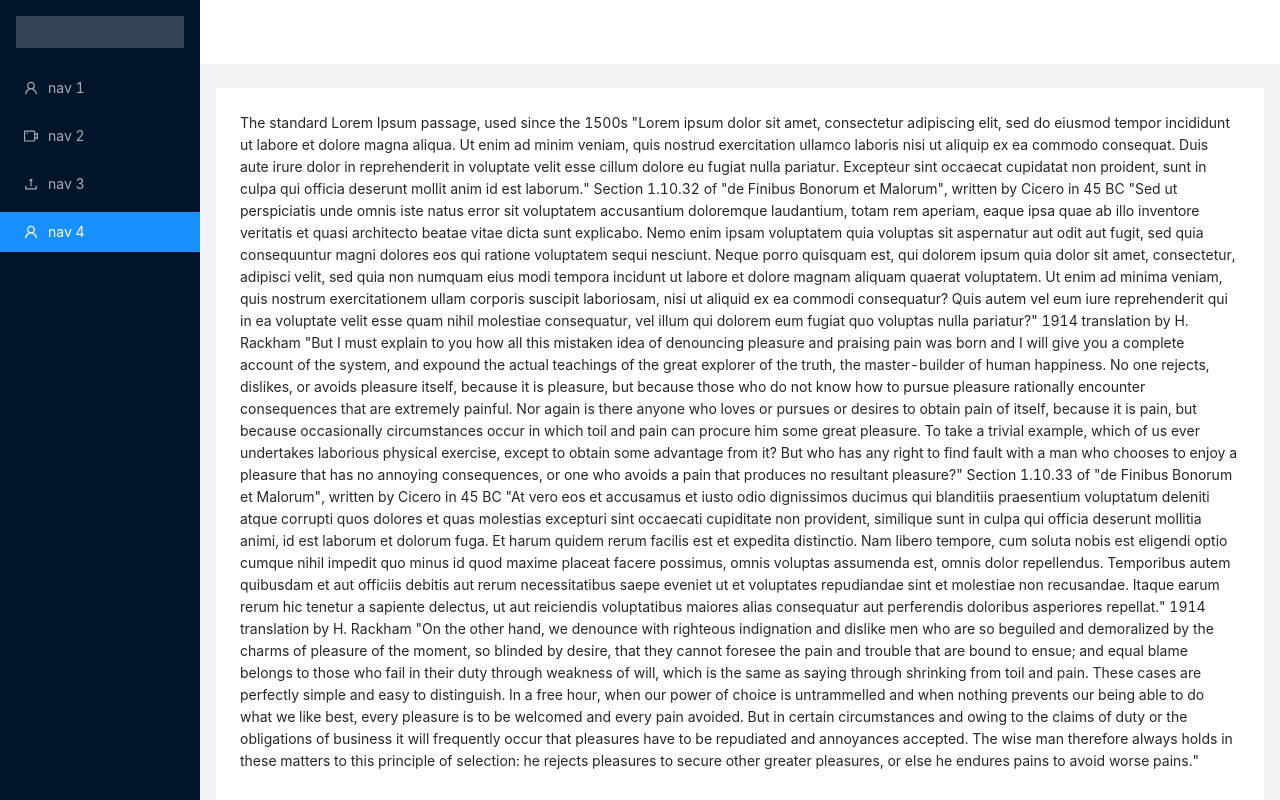
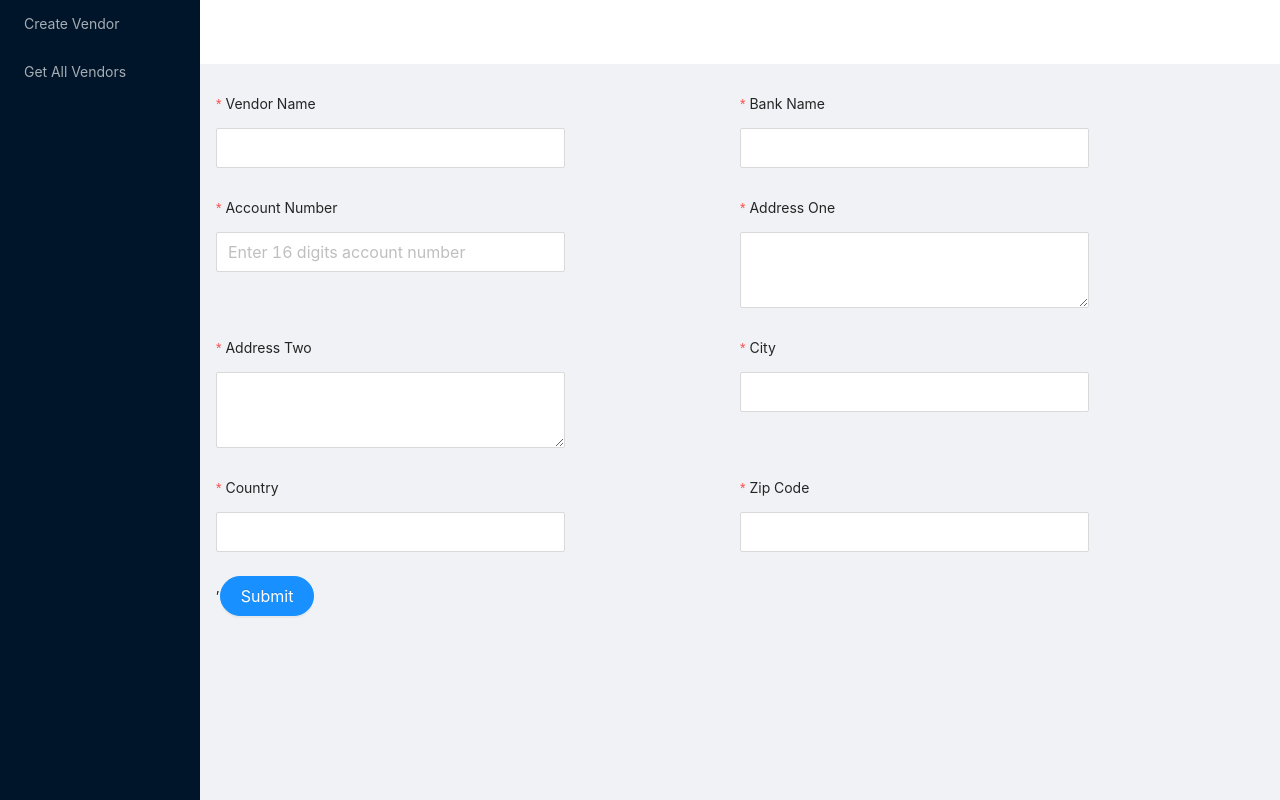
Before and after one commit to AnandPawanipagar/crud-vendor, a React (Create React App) app in the folder frontend/: page / in a window 1280 px wide. Shown: the top 800 px of the page. Built offline with nearby package versions, Linux system fonts and the light colour scheme.

Commit message:
feat: Create vendor form done

```diff
--- a/frontend/src/App.js
+++ b/frontend/src/App.js
@@ -1,10 +1,15 @@
-import './App.css';
-import { UploadOutlined, UserOutlined, VideoCameraOutlined } from '@ant-design/icons';
-import { Layout, Menu } from 'antd';
-import React from 'react';
-const { Header, Content, Footer, Sider } = Layout;
+import "./App.css";
+
+import { Layout, Menu } from "antd";
+import React from "react";
+import CreateVendorForm from "./components/CreateVendorForm";
+
+
+const { Header, Content, Sider } = Layout;
 const App = () => (
-  <Layout>
+  <Layout   style={{
+    height:"150vh"
+  }}>
     <Sider
       breakpoint="lg"
       collapsedWidth="0"
@@ -15,18 +20,12 @@ const App = () => (
         console.log(collapsed, type);
       }}
     >
-      <div className="logo" />
       <Menu
         theme="dark"
         mode="inline"
-        defaultSelectedKeys={['4']}
-        items={[UserOutlined, VideoCameraOutlined, UploadOutlined, UserOutlined].map(
-          (icon, index) => ({
-            key: String(index + 1),
-            icon: React.createElement(icon),
-            label: `nav ${index + 1}`,
-          }),
-        )}
+        items={["Create Vendor", "Get All Vendors"].map((val) => ({
+          label: `${val}`,
+        }))}
       />
     </Sider>
     <Layout>
@@ -38,39 +37,11 @@ const App = () => (
       />
       <Content
         style={{
-          margin: '24px 16px 0',
+          margin: "24px 16px 0",
         }}
       >
-        <div
-          className="site-layout-background"
-          style={{
-            padding: 24,
-            minHeight: 360,
-          }}
-        >
-          <p>The standard Lorem Ipsum passage, used since the 1500s
-"Lorem ipsum dolor sit amet, consectetur adipiscing elit, sed do eiusmod tempor incididunt ut labore et dolore magna aliqua. Ut enim ad minim veniam, quis nostrud exercitation ullamco laboris nisi ut aliquip ex ea commodo consequat. Duis aute irure dolor in reprehenderit in voluptate velit esse cillum dolore eu fugiat nulla pariatur. Excepteur sint occaecat cupidatat non proident, sunt in culpa qui officia deserunt mollit anim id est laborum."
-
-Section 1.10.32 of "de Finibus Bonorum et Malorum", written by Cicero in 45 BC
-"Sed ut perspiciatis unde omnis iste natus error sit voluptatem accusantium doloremque laudantium, totam rem aperiam, eaque ipsa quae ab illo inventore veritatis et quasi architecto beatae vitae dicta sunt explicabo. Nemo enim ipsam voluptatem quia voluptas sit aspernatur aut odit aut fugit, sed quia consequuntur magni dolores eos qui ratione voluptatem sequi nesciunt. Neque porro quisquam est, qui dolorem ipsum quia dolor sit amet, consectetur, adipisci velit, sed quia non numquam eius modi tempora incidunt ut labore et dolore magnam aliquam quaerat voluptatem. Ut enim ad minima veniam, quis nostrum exercitationem ullam corporis suscipit laboriosam, nisi ut aliquid ex ea commodi consequatur? Quis autem vel eum iure reprehenderit qui in ea voluptate velit esse quam nihil molestiae consequatur, vel illum qui dolorem eum fugiat quo voluptas nulla pariatur?"
-
-1914 translation by H. Rackham
-"But I must explain to you how all this mistaken idea of denouncing pleasure and praising pain was born and I will give you a complete account of the system, and expound the actual teachings of the great explorer of the truth, the master-builder of human happiness. No one rejects, dislikes, or avoids pleasure itself, because it is pleasure, but because those who do not know how to pursue pleasure rationally encounter consequences that are extremely painful. Nor again is there anyone who loves or pursues or desires to obtain pain of itself, because it is pain, but because occasionally circumstances occur in which toil and pain can procure him some great pleasure. To take a trivial example, which of us ever undertakes laborious physical exercise, except to obtain some advantage from it? But who has any right to find fault with a man who chooses to enjoy a pleasure that has no annoying consequences, or one who avoids a pain that produces no resultant pleasure?"
-
-Section 1.10.33 of "de Finibus Bonorum et Malorum", written by Cicero in 45 BC
-"At vero eos et accusamus et iusto odio dignissimos ducimus qui blanditiis praesentium voluptatum deleniti atque corrupti quos dolores et quas molestias excepturi sint occaecati cupiditate non provident, similique sunt in culpa qui officia deserunt mollitia animi, id est laborum et dolorum fuga. Et harum quidem rerum facilis est et expedita distinctio. Nam libero tempore, cum soluta nobis est eligendi optio cumque nihil impedit quo minus id quod maxime placeat facere possimus, omnis voluptas assumenda est, omnis dolor repellendus. Temporibus autem quibusdam et aut officiis debitis aut rerum necessitatibus saepe eveniet ut et voluptates repudiandae sint et molestiae non recusandae. Itaque earum rerum hic tenetur a sapiente delectus, ut aut reiciendis voluptatibus maiores alias consequatur aut perferendis doloribus asperiores repellat."
-
-1914 translation by H. Rackham
-"On the other hand, we denounce with righteous indignation and dislike men who are so beguiled and demoralized by the charms of pleasure of the moment, so blinded by desire, that they cannot foresee the pain and trouble that are bound to ensue; and equal blame belongs to those who fail in their duty through weakness of will, which is the same as saying through shrinking from toil and pain. These cases are perfectly simple and easy to distinguish. In a free hour, when our power of choice is untrammelled and when nothing prevents our being able to do what we like best, every pleasure is to be welcomed and every pain avoided. But in certain circumstances and owing to the claims of duty or the obligations of business it will frequently occur that pleasures have to be repudiated and annoyances accepted. The wise man therefore always holds in these matters to this principle of selection: he rejects pleasures to secure other greater pleasures, or else he endures pains to avoid worse pains."</p>
-        </div>
+      <CreateVendorForm/>
       </Content>
-      <Footer
-        style={{
-          textAlign: 'center',
-        }}
-      >
-        Ant Design ©2018 Created by Ant UED
-      </Footer>
     </Layout>
   </Layout>
 );
--- /dev/null
+++ b/frontend/src/components/CreateVendorForm.js
@@ -0,0 +1,153 @@
+import { Button, Form, Input, Row, Col } from "antd";
+
+import React from "react";
+const CreateVendorForm = () => {
+  const { TextArea } = Input;
+  const onFinish = (values) => {
+    console.log("Success:", values);
+  };
+  const onFinishFailed = (errorInfo) => {
+    console.log("Failed:", errorInfo);
+  };
+  return (
+    <Form
+      name="basic"
+      labelCol={{
+        span: 24,
+      }}
+      wrapperCol={{
+        span: 16,
+      }}
+      initialValues={{
+        remember: true,
+      }}
+      onFinish={onFinish}
+      onFinishFailed={onFinishFailed}
+      autoComplete="off"
+    >
+      <Row>
+        <Col span={12}>
+          <Form.Item
+            label="Vendor Name"
+            name="vendorname"
+            rules={[
+              {
+                required: true,
+                message: "Please input vendorname!",
+              },
+            ]}
+          >
+            <Input size="large" />
+          </Form.Item>
+        </Col>
+        <Col span={12}>
+          <Form.Item
+            label="Bank Name"
+            name="bankname"
+            rules={[
+              {
+                required: true,
+                message: "Please input your bank name",
+              },
+            ]}
+          >
+            <Input size="large" />
+          </Form.Item>
+        </Col>
+        <Col span={12}>
+          <Form.Item
+            label="Account Number"
+            name="accountnumber"
+            rules={[
+              {
+                required: true,
+                message: "Please input your account number",
+              },
+            ]}
+          >
+            <Input size="large" placeholder="Enter 16 digits account number" />
+          </Form.Item>
+        </Col>
+        <Col span={12}>
+          <Form.Item
+            label="Address One"
+            name="addressone"
+            rules={[
+              {
+                required: true,
+                message: "Please input your address one ",
+              },
+            ]}
+          >
+            <TextArea rows={3} />
+          </Form.Item>
+        </Col>
+        <Col span={12}>
+          <Form.Item
+            label="Address Two"
+            name="addresstwo"
+            rules={[
+              {
+                required: true,
+                message: "Please input your address two ",
+              },
+            ]}
+          >
+            <TextArea rows={3} />
+          </Form.Item>
+        </Col>
+        <Col span={12}>
+          <Form.Item
+            label="City"
+            name="city"
+            rules={[
+              {
+                required: true,
+                message: "Please input your city!",
+              },
+            ]}
+          >
+            <Input size="large" />
+          </Form.Item>
+        </Col>
+        <Col span={12}>
+          <Form.Item
+            label="Country"
+            name="country"
+            rules={[
+              {
+                required: true,
+                message: "Please input your country",
+              },
+            ]}
+          >
+            <Input size="large" />
+          </Form.Item>
+        </Col>
+        <Col span={12}>
+          <Form.Item
+            label="Zip Code"
+            name="zipcode"
+            rules={[
+              {
+                required: true,
+                message: "Please input your zip code",
+              },
+            ]}
+          >
+            <Input size="large" />
+          </Form.Item>
+        </Col>
+        ,
+        <Col span={12}>
+          <Form.Item>
+            <Button type="primary" htmlType="submit" shape="round" size="large">
+              Submit
+            </Button>
+          </Form.Item>
+        </Col>
+      </Row>
+    </Form>
+  );
+};
+export default CreateVendorForm;
```
